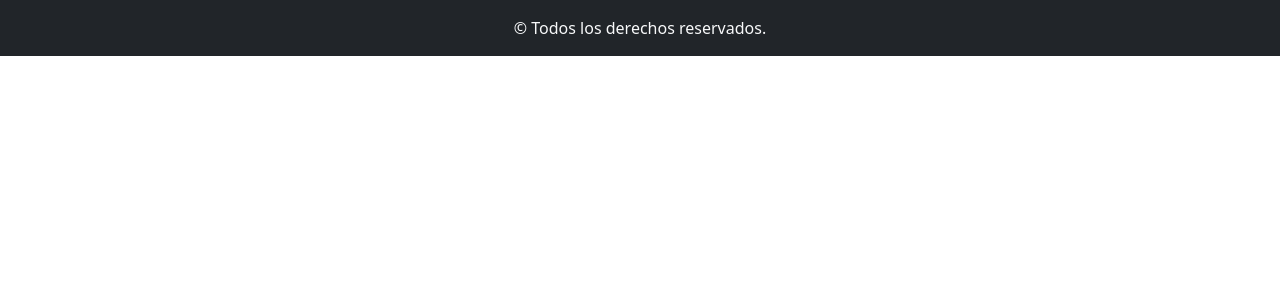
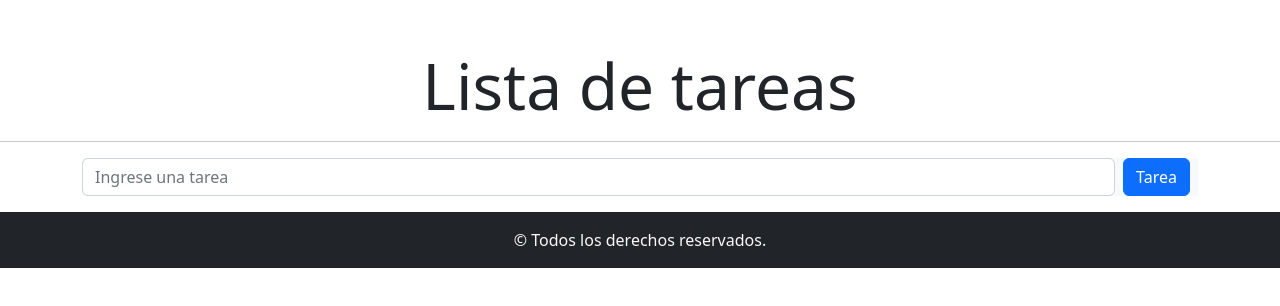
Before and after one commit to Thomyjerez/Practico5pt3, a plain HTML site: page index.html in a window 1280 px wide. Drawn offline with nearby package versions, Linux system fonts and the light colour scheme.

Commit message:
maquetado

```diff
--- a/index.html
+++ b/index.html
@@ -14,12 +14,23 @@
       crossorigin="anonymous"
     />
     <link rel="stylesheet" href="./css/style.css" />
-
     <title>Lista de tareas</title>
   </head>
   <body>
+    <header class="container text-center text-dark">
+        <h1 class="display-3 mt-5">Lista de tareas</h1>
+    </header>
+    <hr>
     <main class="container">
-
+        <form class="bg-light" id="formulario">
+            <div class="mb-3 d-flex">
+                <input type="text" id="tarea" placeholder="Ingrese una tarea" class="form-control">
+                <button class="btn btn-primary mx-2" type="submit">
+                    Tarea
+                </button>
+            </div>
+        </form>
+        <ul class="list-group mt-2" id="listaTarea"></ul>
     </main>
     <footer class="text-center bg-dark text-light py-3">
       &copy; Todos los derechos reservados.
```
